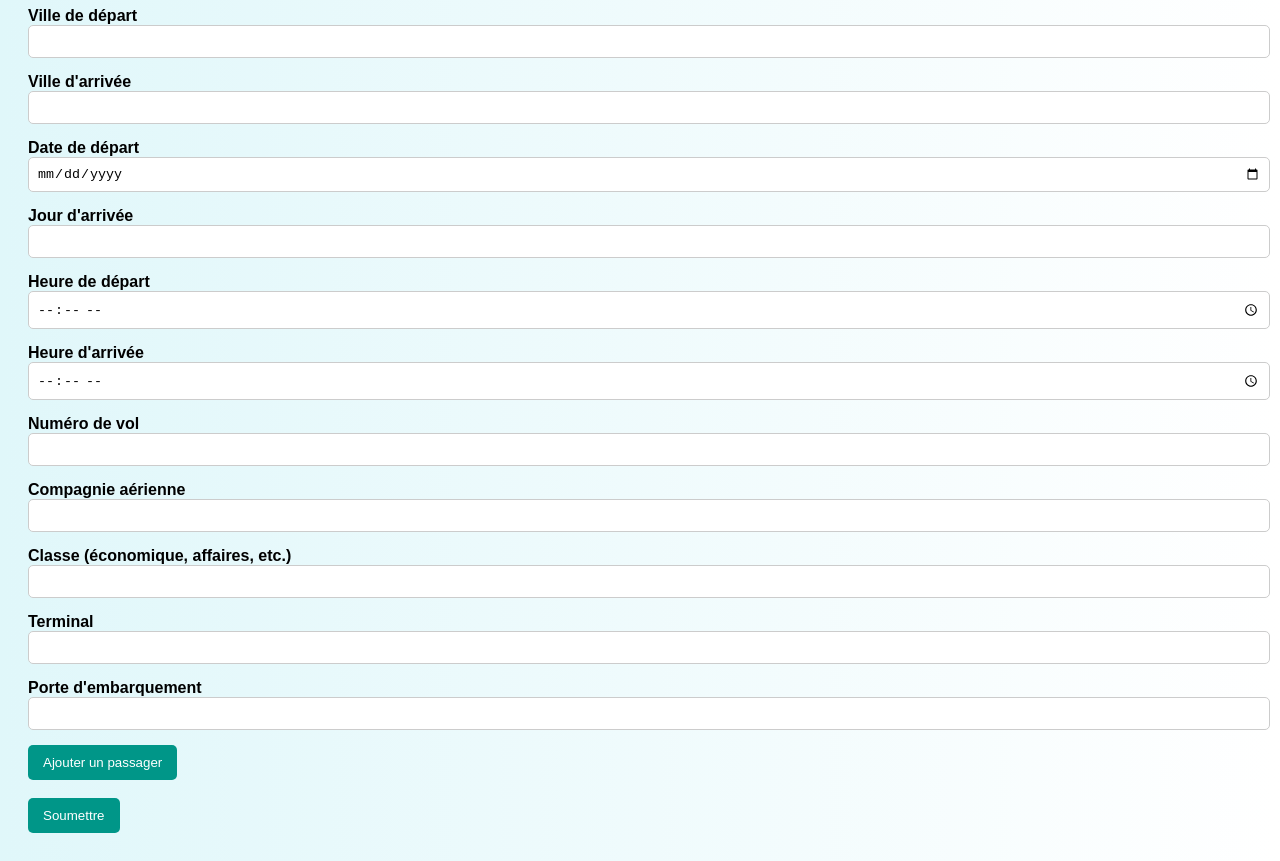
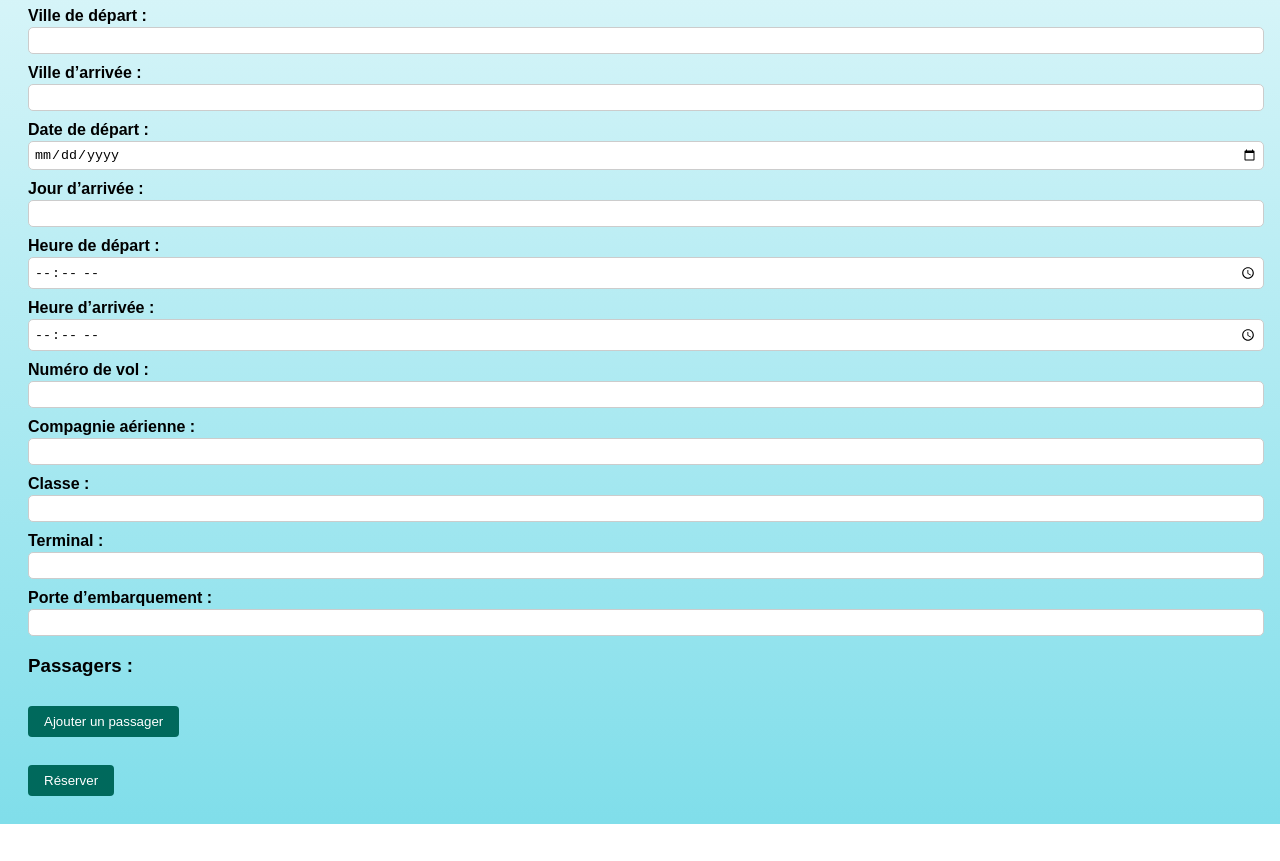
Before and after one commit to ONTech-cloud/Agence-de-voyage, a plain HTML site: page ajouter.html in a window 1280 px wide. Shown: the part 101-962 px from the top of the page. After the commit the page ends 925 px from the top, so only its background shows below. Drawn offline with Linux system fonts and the light colour scheme.

Commit message:
Update ajouter.html
Rjout de sauvegarde automatique dans liste.html

```diff
--- a/ajouter.html
+++ b/ajouter.html
@@ -6,133 +6,124 @@
   <style>
     body {
       font-family: Arial, sans-serif;
-      background: linear-gradient(to right, #e0f7fa, #fff);
+      background: linear-gradient(#e0f7fa, #80deea);
       padding: 20px;
     }
     h1 {
       text-align: center;
-      color: #00796b;
+      color: #006064;
     }
     .form-group {
-      margin-bottom: 15px;
+      margin-bottom: 10px;
     }
     label {
       display: block;
+      margin-bottom: 2px;
       font-weight: bold;
     }
     input {
       width: 100%;
-      padding: 8px;
+      padding: 5px;
       border: 1px solid #ccc;
       border-radius: 5px;
     }
-    .passager {
-      border: 2px solid #009688;
+    .passager-block {
+      border: 1px solid #00796b;
+      background-color: #e0f2f1;
       padding: 10px;
-      border-radius: 8px;
-      margin-top: 20px;
-      background-color: #f1f1f1;
+      margin-top: 15px;
+      border-radius: 5px;
     }
     button {
-      padding: 10px 15px;
-      background-color: #009688;
+      padding: 8px 16px;
+      background-color: #00695c;
       color: white;
       border: none;
-      border-radius: 5px;
+      border-radius: 4px;
       cursor: pointer;
-    }
-    button:hover {
-      background-color: #00796b;
+      margin-top: 10px;
     }
   </style>
 </head>
 <body>
-  <h1>Formulaire de Réservation de Vol</h1>
-  <form id="formulaire">
+  <h1>Réservation de vol</h1>
+  <form id="reservationForm">
     <div class="form-group">
-      <label>Ville de départ</label>
-      <input type="text" name="depart">
+      <label>Ville de départ :</label>
+      <input type="text" name="depart" required>
     </div>
     <div class="form-group">
-      <label>Ville d'arrivée</label>
-      <input type="text" name="arrivee">
+      <label>Ville d’arrivée :</label>
+      <input type="text" name="arrivee" required>
     </div>
     <div class="form-group">
-      <label>Date de départ</label>
-      <input type="date" name="date_depart">
+      <label>Date de départ :</label>
+      <input type="date" name="date_depart" required>
     </div>
     <div class="form-group">
-      <label>Jour d'arrivée</label>
-      <input type="text" name="jour_arrivee">
+      <label>Jour d’arrivée :</label>
+      <input type="text" name="jour_arrivee" required>
     </div>
     <div class="form-group">
-      <label>Heure de départ</label>
-      <input type="time" name="heure_depart">
+      <label>Heure de départ :</label>
+      <input type="time" name="heure_depart" required>
     </div>
     <div class="form-group">
-      <label>Heure d'arrivée</label>
-      <input type="time" name="heure_arrivee">
+      <label>Heure d’arrivée :</label>
+      <input type="time" name="heure_arrivee" required>
     </div>
     <div class="form-group">
-      <label>Numéro de vol</label>
-      <input type="text" name="num_vol">
+      <label>Numéro de vol :</label>
+      <input type="text" name="num_vol" required>
     </div>
     <div class="form-group">
-      <label>Compagnie aérienne</label>
-      <input type="text" name="compagnie">
+      <label>Compagnie aérienne :</label>
+      <input type="text" name="compagnie" required>
     </div>
     <div class="form-group">
-      <label>Classe (économique, affaires, etc.)</label>
-      <input type="text" name="classe">
+      <label>Classe :</label>
+      <input type="text" name="classe" required>
     </div>
     <div class="form-group">
-      <label>Terminal</label>
-      <input type="text" name="terminal">
+      <label>Terminal :</label>
+      <input type="text" name="terminal" required>
     </div>
     <div class="form-group">
-      <label>Porte d'embarquement</label>
-      <input type="text" name="porte">
+      <label>Porte d’embarquement :</label>
+      <input type="text" name="porte" required>
     </div>
 
+    <h3>Passagers :</h3>
     <div id="passagers"></div>
-
-    <button type="button" onclick="ajouterPassager()">Ajouter un passager</button>
-    <br><br>
-    <button type="submit">Soumettre</button>
+    <button type="button" onclick="ajouterPassager()">Ajouter un passager</button><br><br>
+    <button type="submit">Réserver</button>
   </form>
 
   <script>
     let compteur = 0;
-
     function ajouterPassager() {
       compteur++;
-      const div = document.createElement('div');
-      div.className = 'passager';
-      div.innerHTML = `
-        <h3>Passager #${compteur}</h3>
-        <div class="form-group">
-          <label>Nom</label>
-          <input type="text" name="nom_passager_${compteur}">
-        </div>
-        <div class="form-group">
-          <label>Âge</label>
-          <input type="number" name="age_passager_${compteur}">
-        </div>
-        <div class="form-group">
-          <label>Téléphone</label>
-          <input type="tel" name="tel_passager_${compteur}">
-        </div>
-        <div class="form-group">
-          <label>Email</label>
-          <input type="email" name="email_passager_${compteur}">
-        </div>
-        <div class="form-group">
-          <label>Numéro de billet</label>
-          <input type="text" name="billet_passager_${compteur}">
-        </div>
+      const bloc = document.createElement("div");
+      bloc.className = "passager-block";
+      bloc.innerHTML = `
+        <h4>Passager ${compteur}</h4>
+        <div class="form-group"><label>Nom :</label><input type="text" name="nom_passager_${compteur}" required></div>
+        <div class="form-group"><label>Âge :</label><input type="number" name="age_passager_${compteur}" required></div>
+        <div class="form-group"><label>Téléphone :</label><input type="tel" name="tel_passager_${compteur}" required></div>
+        <div class="form-group"><label>Email :</label><input type="email" name="email_passager_${compteur}" required></div>
+        <div class="form-group"><label>Numéro de billet :</label><input type="text" name="billet_passager_${compteur}" required></div>
       `;
-      document.getElementById('passagers').appendChild(div);
+      document.getElementById("passagers").appendChild(bloc);
     }
+
+    document.getElementById("reservationForm").addEventListener("submit", function (e) {
+      e.preventDefault();
+      const formData = new FormData(this);
+      const data = {};
+      formData.forEach((val, key) => data[key] = val);
+      localStorage.setItem("reservation", JSON.stringify(data));
+      window.location.href = "liste.html";
+    });
   </script>
 </body>
 </html>
```
